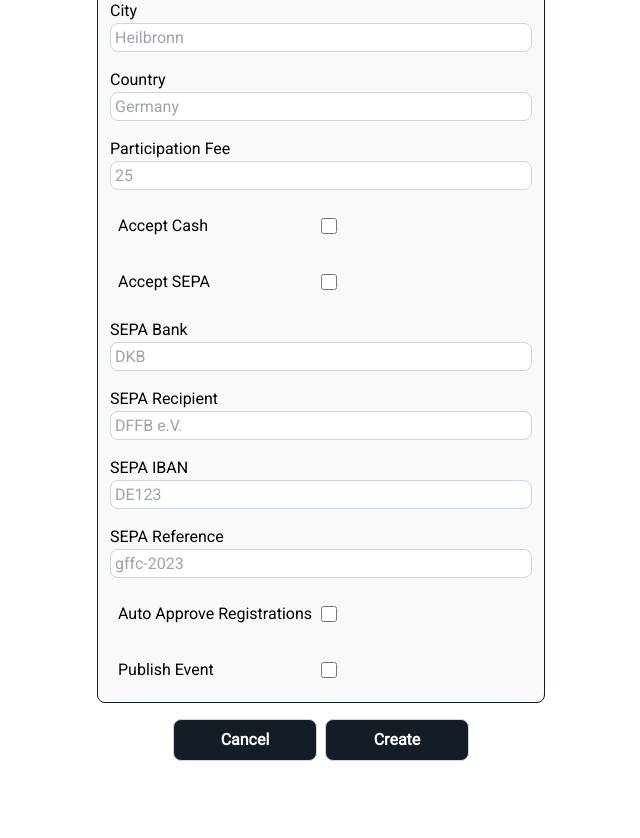
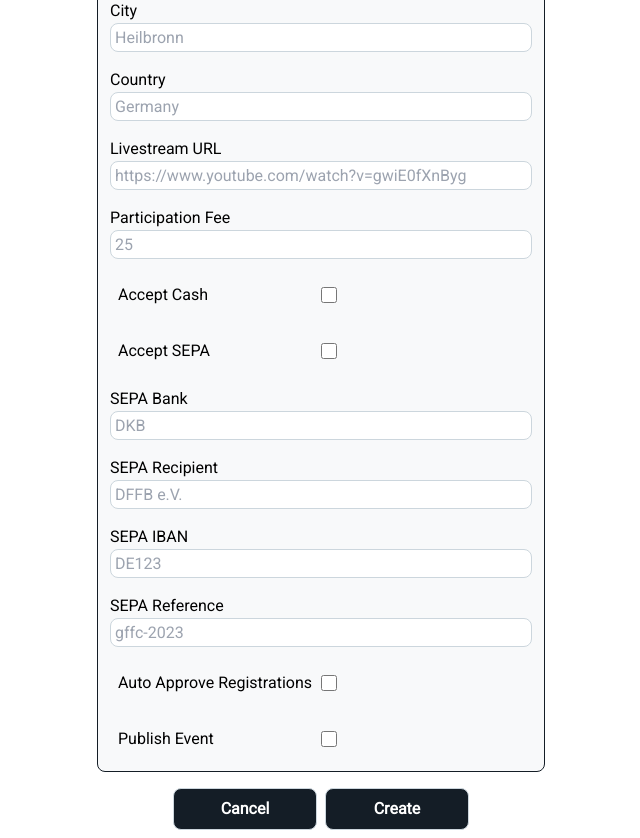
Before and after one commit to nilsfs7/fsmeet-frontend, a Next.js app: page /events/create in a window 1280 px wide. Shown: the part 800-1638 px from the top of the page, without its empty margins (319-959 px from the left). Before the commit the page ends 1569 px from the top, so only its background shows below. Built offline with nearby package versions, Linux system fonts and the light colour scheme; no server answers; sample sign-in values are in the browser's storage.

Commit message:
event: add livestream

```diff
--- a/components/events/EventDetails.tsx
+++ b/components/events/EventDetails.tsx
@@ -30,8 +30,7 @@ const EventDetails = ({ event }: IEventProps) => {
   return (
     <div className={'h-fit rounded-lg border border-secondary-dark bg-secondary-light p-2 text-sm'}>
       {/* top */}
-      <div className={'p-2'}>
-        <div className={'grid grid-cols-3 justify-end object-right'}>
+      <div className={'grid grid-cols-3 justify-end object-right p-2'}>
         <div className="col-span-2 text-base font-bold">{event.name}</div>
         <div className="row-span-3 flex h-20 justify-end">
           <img className="h-full" src={event.type === 'comp' ? imgCompetition : imgMeeting} alt={'event image'} />
@@ -45,12 +44,10 @@ const EventDetails = ({ event }: IEventProps) => {
 
         <div className="col-span-2">{event.venueCity}</div>
       </div>
-      </div>
 
       <Separator />
 
-      <div className={'p-2'}>
-        <div className={'grid grid-cols-3 justify-end object-right'}>
+      <div className={'grid grid-cols-3 justify-end object-right p-2'}>
         <div className="col-span-1">Participation fee</div>
         <div className="col-span-2">{event.participationFee.toString().replace('.', ',')} €</div>
 
@@ -65,19 +62,42 @@ const EventDetails = ({ event }: IEventProps) => {
           <Link href={`/user/${event.owner}`}>{event.owner}</Link>
         </div>
       </div>
-      </div>
 
+      {/* description */}
+      {event.description && (
+        <>
           <Separator />
 
-      {/* description */}
           <div className="flex h-fit flex-col p-2">
             <TextareaAutosize readOnly className="h-full w-full resize-none overflow-hidden bg-transparent outline-none" value={event.description} />
           </div>
+        </>
+      )}
 
+      {/* livestream */}
+      {event.livestreamUrl && (
+        <>
           <Separator />
 
+          <div className={'p-2'}>
+            <div className={'grid grid-cols-3'}>
+              <div className="col-span-1">{`Livestream`}</div>
+              <div className="col-span-2 hover:underline select-text">
+                <a target="_blank" rel="noopener noreferrer" href={event.livestreamUrl}>
+                  {event.livestreamUrl}
+                </a>
+              </div>
+            </div>
+          </div>
+        </>
+      )}
+
       {/* address */}
-      <div className="mt-2 p-2">Venue address:</div>
+      {event.venueCity && (
+        <>
+          <Separator />
+
+          <div className="p-2">Venue address:</div>
           <div className="select-text p-2">
             <p>{`${event.venueStreet} ${event.venueHouseNo}`}</p>
             <p>{`${event.venuePostCode} ${event.venueCity}`}</p>
@@ -98,6 +118,8 @@ const EventDetails = ({ event }: IEventProps) => {
                 </div>
               </div>
             </div>
+          )}
+        </>
       )}
     </div>
   );
--- a/components/events/EventEditor.tsx
+++ b/components/events/EventEditor.tsx
@@ -28,6 +28,7 @@ const EventEditor = ({ event, onEventUpdate }: IEventEditorProps) => {
   const [venuePostCode, setVenuePostCode] = useState(event?.venueCity || '');
   const [venueCountry, setVenueCountry] = useState(event?.venueCity || '');
   const [eventType, setEventType] = useState<EventType>(event?.type || EventType.COMPETITION);
+  const [livestreamUrl, setLivestreamUrl] = useState(event?.livestreamUrl || '');
   const [participationFee, setParticipationFee] = useState(event?.participationFee);
   const [paymentMethodCashEnabled, setPaymentMethodCashEnabled] = useState<boolean>(event?.paymentMethodCash?.enabled || false);
   const [paymentMethodSepaEnabled, setPaymentMethodSepaEnabled] = useState<boolean>(event?.paymentMethodSepa?.enabled || false);
@@ -62,6 +63,7 @@ const EventEditor = ({ event, onEventUpdate }: IEventEditorProps) => {
       venueCity: venueCity,
       venuePostCode: venuePostCode,
       venueCountry: venueCountry,
+      livestreamUrl: livestreamUrl,
       participationFee: participationFee,
       paymentMethodCash: paymentMethodCash,
       paymentMethodSepa: paymentMethodSepa,
@@ -88,6 +90,7 @@ const EventEditor = ({ event, onEventUpdate }: IEventEditorProps) => {
       setVenueCity(event.venueCity);
       setVenueCountry(event.venueCountry);
       setEventType(event.type);
+      setLivestreamUrl(event.livestreamUrl);
       setPaymentMethodCashEnabled(event.paymentMethodCash.enabled);
       setPaymentMethodSepaEnabled(event.paymentMethodSepa.enabled);
       setPaymentMethodSepaBank(event.paymentMethodSepa.bank);
@@ -115,6 +118,7 @@ const EventEditor = ({ event, onEventUpdate }: IEventEditorProps) => {
     venuePostCode,
     venueCountry,
     eventType,
+    livestreamUrl,
     participationFee,
     paymentMethodCashEnabled,
     paymentMethodSepaEnabled,
@@ -260,6 +264,16 @@ const EventEditor = ({ event, onEventUpdate }: IEventEditorProps) => {
       />
 
       <TextInput
+        id={'livestreamUrl'}
+        label={'Livestream URL'}
+        placeholder="https://www.youtube.com/watch?v=gwiE0fXnByg"
+        value={livestreamUrl}
+        onChange={e => {
+          setLivestreamUrl(e.currentTarget.value);
+        }}
+      />
+
+      <TextInput
         id={'participationFee'}
         label={'Participation Fee'}
         placeholder="25"
--- a/interface/event.ts
+++ b/interface/event.ts
@@ -19,6 +19,7 @@ export interface IEvent {
   venuePostCode: string;
   venueCountry: string;
   type: string;
+  livestreamUrl: string;
   paymentMethodCash: PaymentMethodCash;
   paymentMethodSepa: PaymentMethodSepa;
   autoApproveRegistrations: boolean;
--- a/pages/events/[eventId]/edit.tsx
+++ b/pages/events/[eventId]/edit.tsx
@@ -56,6 +56,7 @@ const EventEditing = (props: any) => {
         venueCountry: event?.venueCountry.trim(),
         participationFee: event?.participationFee,
         type: event?.type,
+        livestreamUrl: event?.livestreamUrl,
         paymentMethodCash: { enabled: event?.paymentMethodCash.enabled },
         paymentMethodSepa: {
           enabled: event?.paymentMethodSepa.enabled,
@@ -138,6 +139,7 @@ const EventEditing = (props: any) => {
           venuePostCode: res.venuePostCode,
           venueCountry: res.venueCountry,
           type: res.type,
+          livestreamUrl: res.livestreamUrl,
           paymentMethodCash: paymentMehodCash,
           paymentMethodSepa: paymentMehodSepa,
           autoApproveRegistrations: res.autoApproveRegistrations,
--- a/pages/events/create.tsx
+++ b/pages/events/create.tsx
@@ -37,6 +37,7 @@ const EventCreation = (props: any) => {
         venueCountry: event?.venueCountry.trim(),
         participationFee: event?.participationFee,
         type: event?.type,
+        livestreamUrl: event?.livestreamUrl,
         paymentMethodCash: { enabled: event?.paymentMethodCash.enabled },
         paymentMethodSepa: {
           enabled: event?.paymentMethodSepa.enabled,
--- a/types/event.ts
+++ b/types/event.ts
@@ -20,6 +20,7 @@ export type Event = {
   venuePostCode: string;
   venueCountry: string;
   type: EventType;
+  livestreamUrl: string;
   paymentMethodCash: PaymentMethodCash;
   paymentMethodSepa: PaymentMethodSepa;
   autoApproveRegistrations: boolean;
```
Lines whose indentation alone changed are shown as unchanged.
